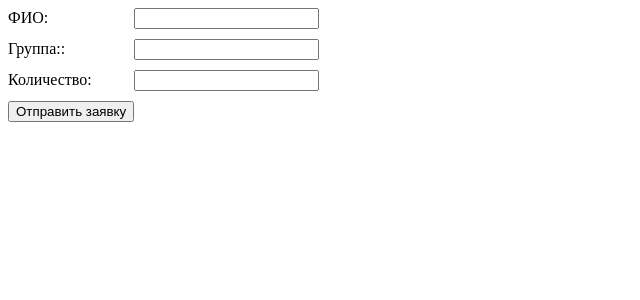
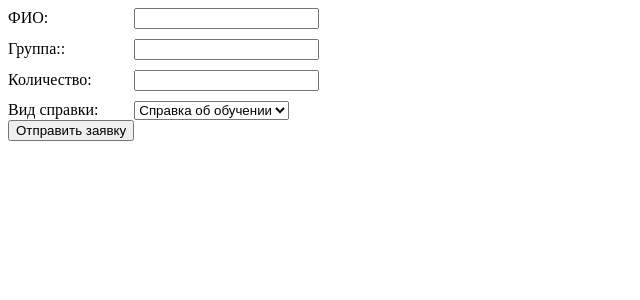
Before and after one commit to Asquardian/TaskSibSutis, a PHP site: page /TaskSibSutis/ in a window 1280 px wide. Shown: the top 300 px of the page, without its empty margins (0-640 px from the left). Run offline with PHP 8.4, Linux system fonts and the light colour scheme.

Commit message:
Add kind

```diff
--- a/index.php
+++ b/index.php
@@ -22,6 +22,12 @@
         <div class="InputField">
             <label>Количество:</label><input name="amount" type="number"></input>
         </div>
+        <div class="InputField">
+            <label>Вид справки:</label><select name="kindOf">
+                <option>Справка об обучении</option>
+                <option>Справка о болезни</option>
+            </select></input>
+        </div>
         <button>Отправить заявку</button>
     </form>
 </body>
--- a/sending.php
+++ b/sending.php
@@ -7,16 +7,17 @@
     <p>
         <?php
 
-        if(isset($_POST["nameOfStudent"]) && isset($_POST["group"]) && isset($_POST["amount"])){
+        if(isset($_POST["nameOfStudent"]) && isset($_POST["group"]) && isset($_POST["amount"]) && isset($_POST["kindOf"])){
             $arrayState[0] = $_POST["nameOfStudent"];
             $arrayState[1] = $_POST["group"];
             $arrayState[2] = $_POST["amount"];
+            $arrayState[3] = $_POST["kindOf"];
             foreach($arrayState as $elem){
                 if ($elem == ""){
                     Error();
                 }
             }
-            echo "Ваше Имя $arrayState[0], группа $arrayState[1], количество $arrayState[2]";
+            echo "Ваше Имя $arrayState[0], группа $arrayState[1], количество $arrayState[2] с $arrayState[3]";
         }
         else {
             Error();
```
